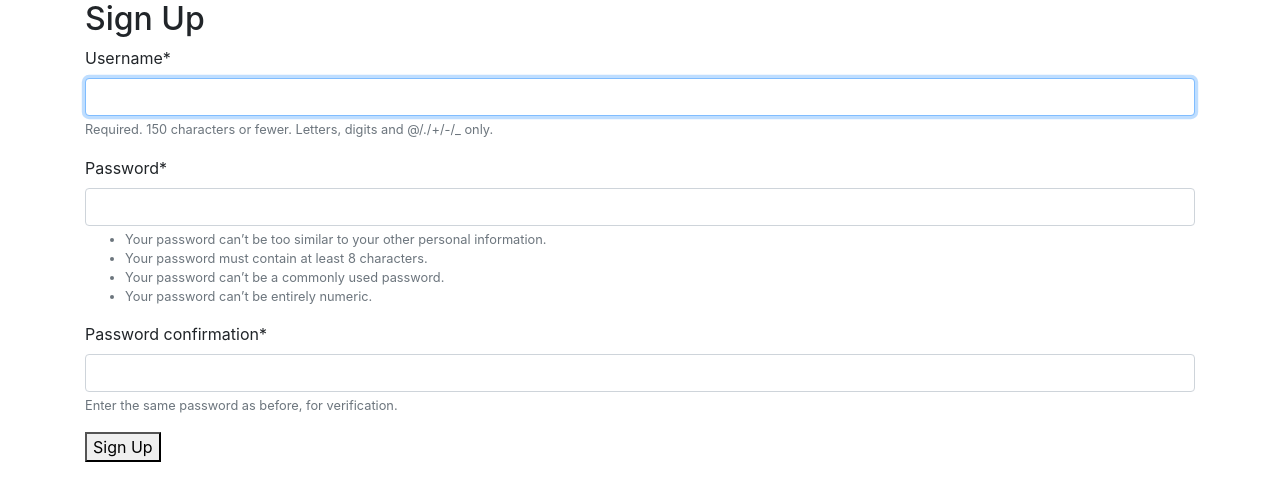
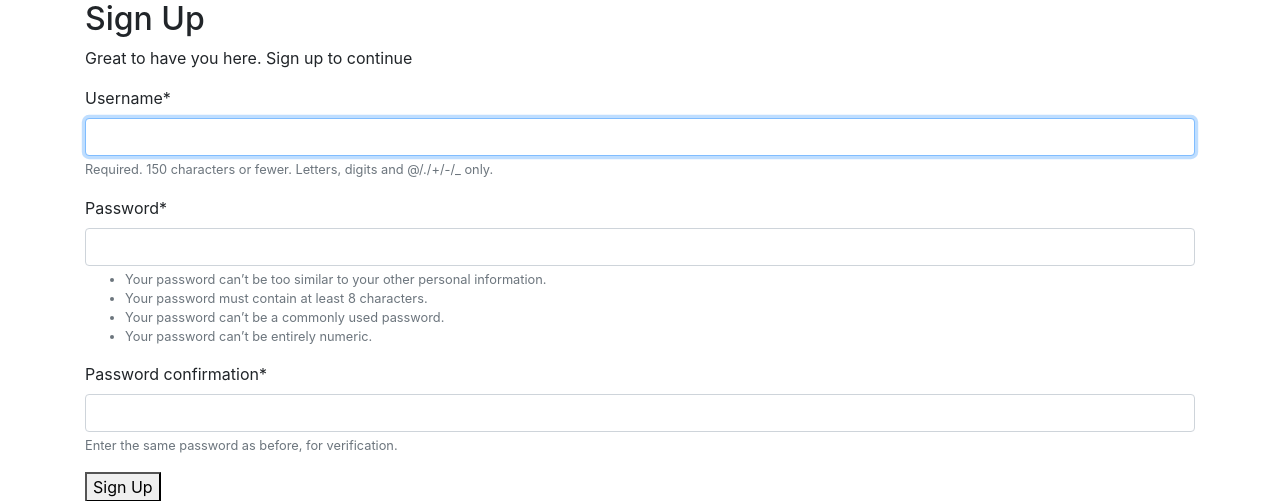
Before and after one commit to Mildness10/url-shortener, a Django app: page /signup/ in a window 1280 px wide. Shown: the top 501 px of the page. Run offline with Django 4.2, Linux system fonts and the light colour scheme; some libraries are stand-ins or nearby versions.

Commit message:
modified sign up page

```diff
--- a/templates/signup.html
+++ b/templates/signup.html
@@ -4,6 +4,7 @@
 
 {% block content %}
     <h2>Sign Up</h2>
+    <p>Great to have you here. Sign up to continue</p>
     <form method="post">
         {% csrf_token %}
         {{ form|crispy }}
```
